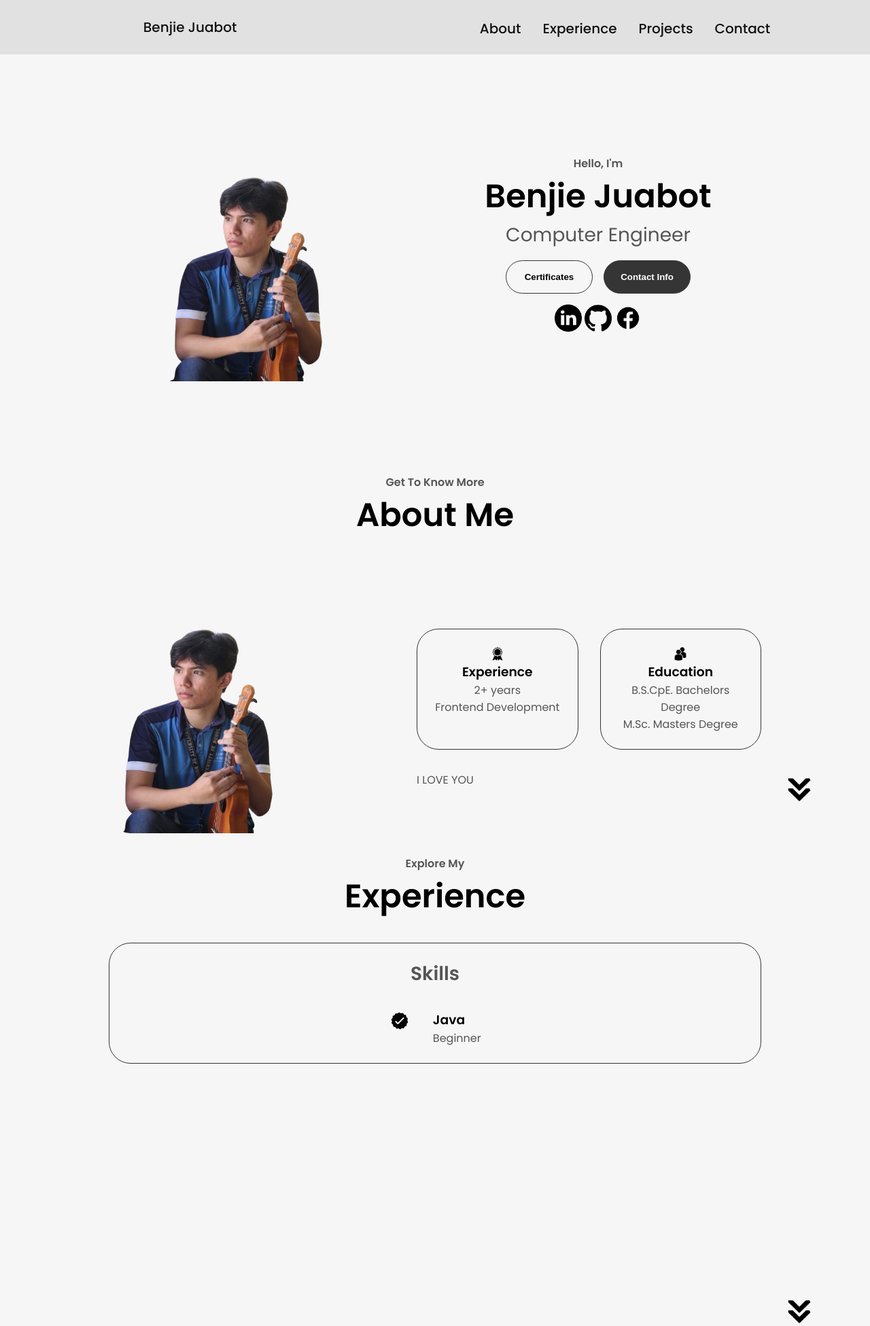
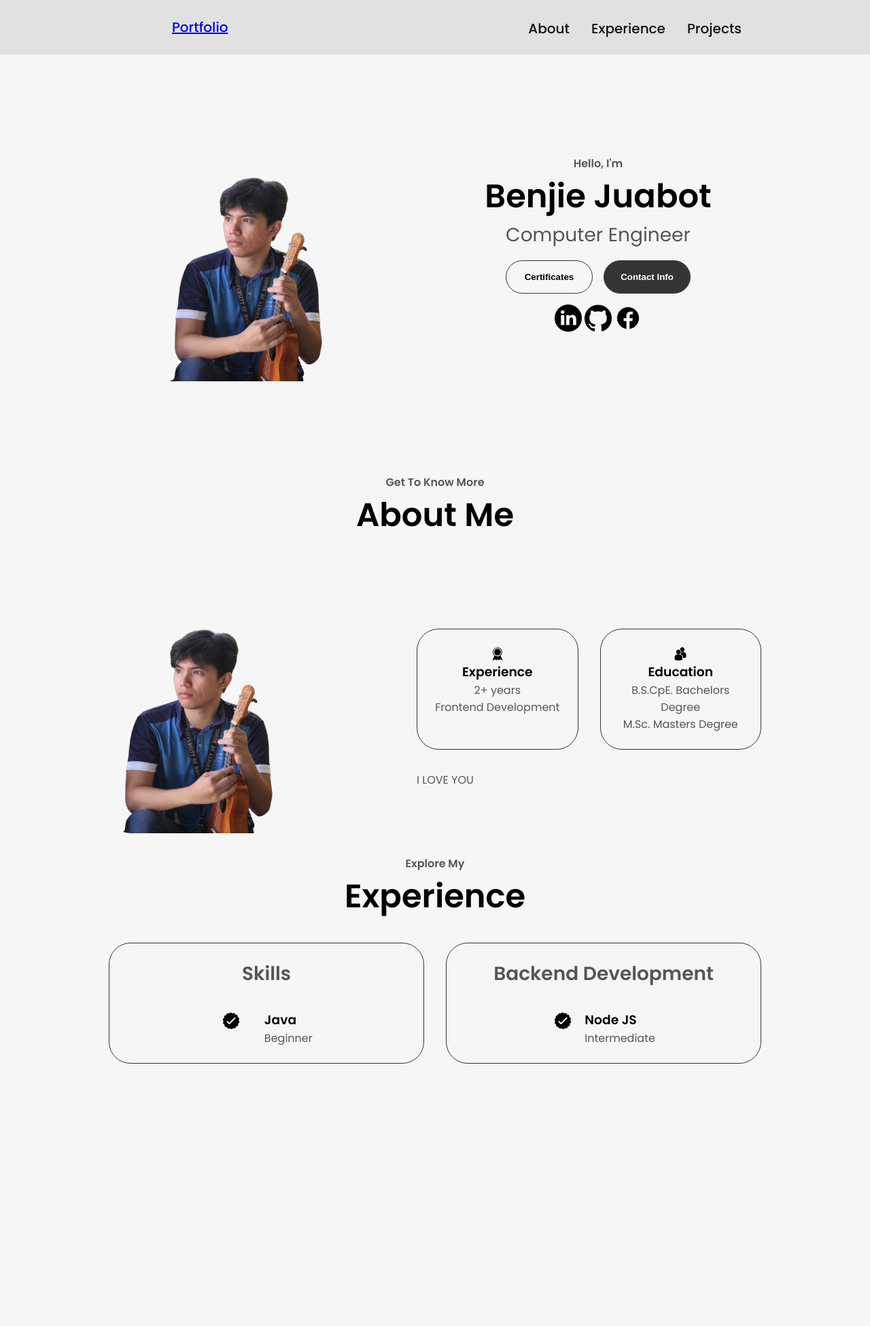
Before and after one commit to Marjdcxl/Portfolio, a PHP site: page / in a window 1280 px wide. Shown: the top 1951 px of the page at 68% size. Run offline with PHP 8.4, Linux system fonts and the light colour scheme; data comes from the database, SQL or seed files in the repository; data that the repository does not hold is empty.

Commit message:
Update index.php

```diff
--- a/index.php
+++ b/index.php
@@ -89,27 +89,32 @@ if ($conn->query("SHOW TABLES LIKE 'about'")->num_rows > 0) {
     <meta charset="UTF-8" />
     <meta http-equiv="X-UA-Compatible" content="IE=edge" />
     <meta name="viewport" content="width=device-width, initial-scale=1.0" />
-    <title>My Portfolio</title>
+    <title>Benjie Portfolio</title>
     <link rel="stylesheet" href="style.css" />
     <!-- mediaqueries.css content is now merged into style.css -->
   </head>
   <body>
     <!-- Desktop Navigation -->
     <nav id="desktop-nav">
-      <div class="logo">Benjie Juabot</div>
+      <script src="script.js"></script>
+      <div class="logo">
+        <a href="#">Portfolio</a> <!-- Added <a> tag with href="#" for scroll to top -->
+      </div>
       <div>
         <ul class="nav-links">
           <li><a href="#about">About</a></li>
           <li><a href="#experience">Experience</a></li>
           <li><a href="#projects">Projects</a></li>
-          <li><a href="#contact">Contact</a></li>
         </ul>
       </div>
     </nav>
 
     <!-- Hamburger Navigation for Mobile -->
     <nav id="hamburger-nav">
-      <div class="logo">Benjie Juabot</div>
+      <script src="script.js"></script>
+      <div class="logo">
+        <a href="#">Portfolio</a> <!-- Added <a> tag with href="#" for scroll to top -->
+      </div>
       <div class="hamburger-menu">
         <div class="hamburger-icon" onclick="toggleMenu()">
           <span></span>
@@ -120,7 +125,6 @@ if ($conn->query("SHOW TABLES LIKE 'about'")->num_rows > 0) {
           <li><a href="#about" onclick="toggleMenu()">About</a></li>
           <li><a href="#experience" onclick="toggleMenu()">Experience</a></li>
           <li><a href="#projects" onclick="toggleMenu()">Projects</a></li>
-          <li><a href="#contact" onclick="toggleMenu()">Contact</a></li>
         </div>
       </div>
     </nav>
@@ -213,13 +217,6 @@ if ($conn->query("SHOW TABLES LIKE 'about'")->num_rows > 0) {
           </div>
         </div>
       </div>
-      <!-- Assuming arrow.png is in assets folder -->
-      <img
-        src="./assets/arrow.png"
-        alt="Arrow icon"
-        class="icon arrow"
-        onclick="location.href='./#experience'"
-      />
     </section>
 
     <!-- Experience (Skills) Section -->
@@ -251,9 +248,7 @@ if ($conn->query("SHOW TABLES LIKE 'about'")->num_rows > 0) {
               <?php endif; ?>
             </div>
           </div>
-          <!-- You can add another details-container here for a second column of skills if needed -->
-          <!-- For example, if you categorize skills as Frontend/Backend -->
-          <!-- <div class="details-container">
+          <div class="details-container">
             <h2 class="experience-sub-title">Backend Development</h2>
             <div class="article-container">
               <article>
@@ -264,16 +259,9 @@ if ($conn->query("SHOW TABLES LIKE 'about'")->num_rows > 0) {
                 </div>
               </article>
             </div>
-          </div> -->
+          </div>
         </div>
       </div>
-      <!-- Assuming arrow.png is in assets folder -->
-      <img
-        src="./assets/arrow.png"
-        alt="Arrow icon"
-        class="icon arrow"
-        onclick="location.href='./#projects'"
-      />
     </section>
 
     <!-- Projects Section -->
@@ -328,13 +316,6 @@ if ($conn->query("SHOW TABLES LIKE 'about'")->num_rows > 0) {
           <?php endif; ?>
         </div>
       </div>
-      <!-- Assuming arrow.png is in assets folder -->
-      <img
-        src="./assets/arrow.png"
-        alt="Arrow icon"
-        class="icon arrow"
-        onclick="location.href='./#contact'"
-      />
     </section>
 
     <!-- Contact Section -->
@@ -415,13 +396,22 @@ if ($conn->query("SHOW TABLES LIKE 'about'")->num_rows > 0) {
         icon.classList.toggle("open");
       }
 
-      // Optional: Smooth scroll for internal links (from your latest index.php, adapted)
+      // Smooth scroll for internal links, now correctly handles href="#"
       document.querySelectorAll('a[href^="#"]').forEach(anchor => {
           anchor.addEventListener('click', function (e) {
-              e.preventDefault();
-              document.querySelector(this.getAttribute('href')).scrollIntoView({
-                  behavior: 'smooth'
-              });
+              const href = this.getAttribute('href');
+              if (href === '#') { // If href is just "#", scroll to the very top
+                  e.preventDefault();
+                  window.scrollTo({
+                      top: 0,
+                      behavior: 'smooth'
+                  });
+              } else { // Otherwise, scroll to the specific section
+                  e.preventDefault();
+                  document.querySelector(href).scrollIntoView({
+                      behavior: 'smooth'
+                  });
+              }
           });
       });
     </script>
```
